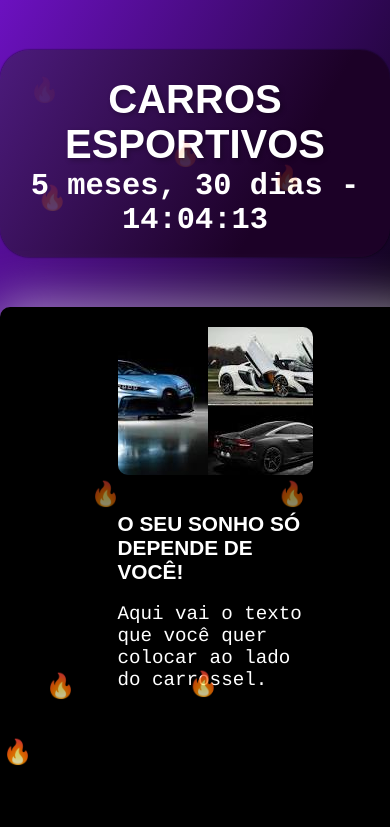
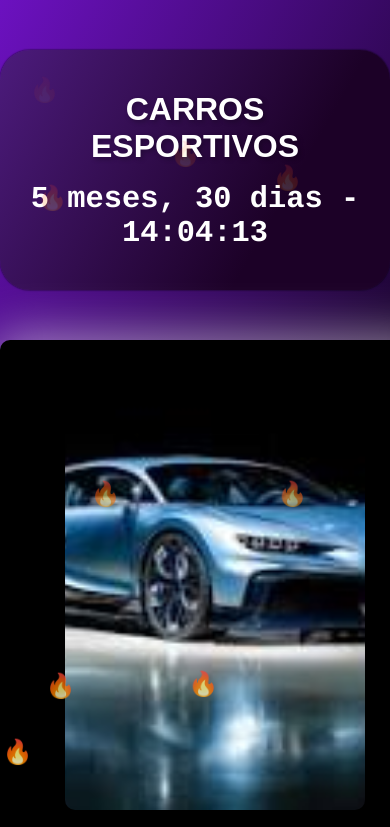
Before and after one commit to EzauLira/parabens, a plain HTML site: page index.html in a window 390 px wide. Shown: the top 827 px of the page. Drawn offline with Linux system fonts and the light colour scheme.

Commit message:
Ajuste css responsividade2

```diff
--- a/assets/css/style.css
+++ b/assets/css/style.css
@@ -10,14 +10,15 @@ body {
 .container {
     max-width: 1200px;
     margin: 50px auto;
-    padding: 0px;
+    padding: 20px;
     background: linear-gradient(120deg, #4c1b7c, #1c0127 70%);
     border-radius: 30px;
     box-shadow: 0 0 2px rgb(0, 0, 0);
     display: flex;
-    flex-direction: column;
+    flex-direction: row;
     align-items: center;
-    text-align: center;
+    justify-content: space-between;
+    flex-wrap: wrap;
 }
 
 .container2 {
@@ -42,7 +43,6 @@ body {
     flex-wrap: wrap;
     gap: 10px;
     position: relative;
-    left: -10%;
 }
 
 h1 {
@@ -78,6 +78,18 @@ p {
     transform: scale(1.1);
 }
 
+/* RESPONSIVIDADE */
+@media (max-width: 600px) {
+    h1 {
+        font-size: 2rem;
+    }
+
+    .gallery img {
+        width: 150px;
+        height: 150px;
+    }
+}
+
 /* ANIMAÇÃO DE CORAÇÃO */
 .heart {
     position: fixed;
@@ -99,6 +111,7 @@ p {
     }
 }
 
+/* SLIDER */
 .slider {
     width: 100%;
     max-width: 400px;
@@ -107,13 +120,12 @@ p {
     box-shadow: 0 0 10px rgba(0, 0, 0, 0.1);
 }
 
-/* NOVO APARTIR DAQUI: */
+/* CARROSSEL */
 .carousel {
     width: 300px;
     height: 450px;
     overflow: hidden;
     border-radius: 10px;
-    margin-left: 50px;
 }
 
 .carousel-container {
@@ -134,8 +146,10 @@ p {
     margin-top: -25px;
 }
 
-/* RESPONSIVIDADE - PARA QUE FIQUE LADO A LADO EM MOBILE */
-@media (max-width: 828px) {
+/* MELHORANDO O LAYOUT NO MOBILE */
+@media (max-width: 820px) {
+
+    .container,
     .container2 {
         flex-direction: row;
         justify-content: center;
@@ -143,27 +157,10 @@ p {
     }
 
     .carousel {
-        width: 50%;
-        height: auto;
-        margin-left: 0;
-    }
-
-    .carousel-container img {
-        width: 100%;
-        height: auto;
+        flex-shrink: 0;
     }
 
     .container-mensagem {
-        width: 50%;
-        text-align: left;
-        position: static;
+        min-width: 50%;
     }
 }
-
-@media (max-width: 1170px) {
-    .container2 {
-        flex-direction: row;
-        justify-content: center;
-        gap: 20px;
-    }
-}
```
